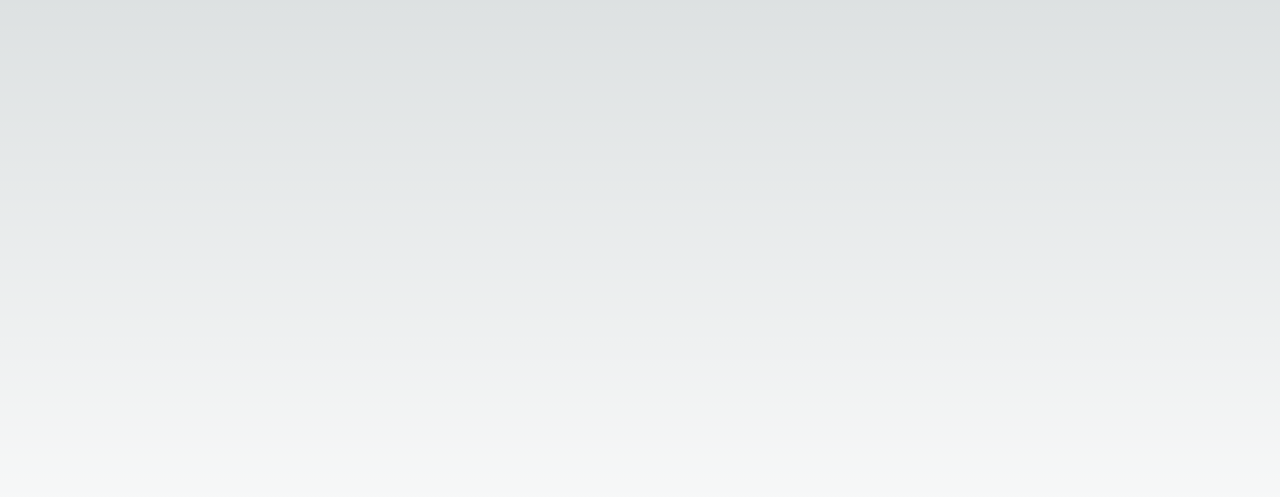
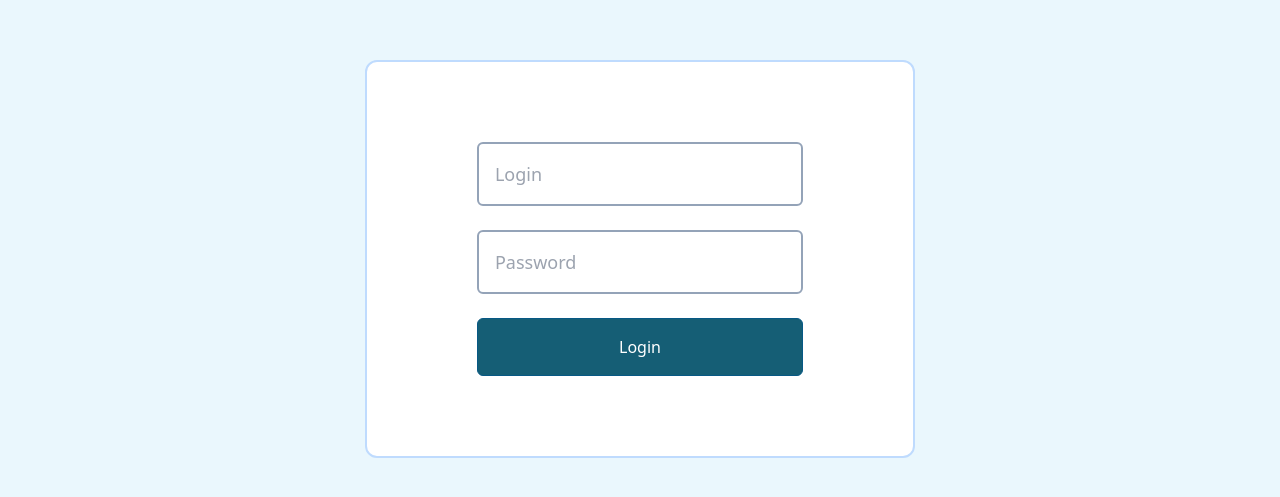
Before and after one commit to Prouzad/admin-panel, a Next.js app: page / in a window 1280 px wide. Shown: the part 141-638 px from the top of the page. Built offline with nearby package versions, Linux system fonts and the light colour scheme.

Commit message:
feat: add login page

```diff
--- a/package.json
+++ b/package.json
@@ -38,9 +38,9 @@
     "@tailwindcss/line-clamp": "^0.4.2",
     "@types/react-slick": "^0.23.10",
     "@types/react-table": "^7.7.14",
-    "autoprefixer": "^10.4.13",
+    "autoprefixer": "^10.4.14",
     "postcss": "^8.4.21",
     "prettier": "2.8.4",
-    "tailwindcss": "^3.2.7"
+    "tailwindcss": "^3.3.1"
   }
 }
--- /dev/null
+++ b/src/components/UI/form/LoginForm/Login.tsx
@@ -0,0 +1,25 @@
+import UserButton from '../button/userButton'
+import UserInput from '../input/userInput'
+import { signIn } from 'next-auth/react'
+
+
+const UserLogin = () => {
+	const handleSubmit = () => {
+		try{
+			const res = signIn()
+		}catch(err){
+			console.log(err)
+		}
+	}
+  return (
+    <div className="w-[550px] p-10 py-20 rounded-xl bg-white border-2 border-blue-200 flex items-center justify-center">
+      <form className="w-[70%] flex flex-col items-center " onSubmit={handleSubmit}>
+        <UserInput type={'text'} placeHolder="Login" />
+        <UserInput type={'password'} placeHolder="Password" />
+        <UserButton text={'Login'} style="w-[100%] text-white " />
+      </form>
+    </div>
+  )
+}
+
+export default UserLogin
--- /dev/null
+++ b/src/components/UI/form/button/userButton.tsx
@@ -0,0 +1,13 @@
+const UserButton = ({ text, style }: { text: string; style?: string }) => {
+  return (
+    <>
+      <button
+        className={`border  border-sky-800 bg-cyan-800 active:bg-cyan-600 p-4 rounded-md ${style}`}
+      >
+        {text}
+      </button>
+    </>
+  )
+}
+
+export default UserButton
--- /dev/null
+++ b/src/components/UI/form/input/userInput.tsx
@@ -0,0 +1,21 @@
+const UserInput = ({
+  type,
+  placeHolder,
+}: {
+  type: string
+  placeHolder?: string
+}) => {
+  return (
+    <div className="mb-6 w-full">
+      <div className="">
+        <input
+          type={type}
+          placeholder={placeHolder}
+          className="border-2 border-slate-400 text-gray-900 text-lg rounded-md focus:ring-blue-500 focus:border-blue-500 block w-full p-4 "
+        />
+      </div>
+    </div>
+  )
+}
+
+export default UserInput
--- /dev/null
+++ b/src/components/templates/login/userLoginPage.tsx
@@ -0,0 +1,11 @@
+import UserLogin from '@/components/UI/form/LoginForm/Login'
+
+const UserLoginPage = () => {
+  return (
+    <div className="w-full h-screen flex flex-col justify-center items-center">
+      <UserLogin />
+    </div>
+  )
+}
+
+export default UserLoginPage
--- /dev/null
+++ b/src/pages/api/auth/[...nextauth].js
@@ -0,0 +1,22 @@
+import CredentialsProvider from 'next-auth/providers/credentials'
+
+export const authOptions: NextAuthOptions = {
+  providers: [
+    CredentialsProvider({
+      name: 'Credentials',
+      credentials: {
+        username: { label: 'Username', type: 'text', placeholder: 'jsmith' },
+        password: { label: 'Password', type: 'password' },
+      },
+      async authorize(credentials, req) {
+        const { username, password } = credentials
+        if (username === 'Abdull' && password === '1234') {
+          return { Name: 'Abdulla' }
+        }
+        // Return null if user data could not be retrieved
+        return null
+      },
+    }),
+  ],
+}
+export default NextAuth(authOptions)
--- a/src/pages/index.tsx
+++ b/src/pages/index.tsx
@@ -1,9 +1,5 @@
 import Head from 'next/head'
-import Image from 'next/image'
-import { Inter } from '@next/font/google'
-import styles from '@/styles/Home.module.css'
-
-const inter = Inter({ subsets: ['latin'] })
+import UserLoginPage from '@/components/templates/login/userLoginPage'
 
 export default function Home() {
   return (
@@ -14,8 +10,8 @@ export default function Home() {
         <meta name="viewport" content="width=device-width, initial-scale=1" />
         <link rel="icon" href="/favicon.ico" />
       </Head>
-      <main className={styles.main}>
-
+      <main className="">
+        <UserLoginPage />
       </main>
     </>
   )
--- a/src/styles/Home.module.css
+++ /dev/null
@@ -1,278 +0,0 @@
-.main {
-  display: flex;
-  flex-direction: column;
-  justify-content: space-between;
-  align-items: center;
-  padding: 6rem;
-  min-height: 100vh;
-}
-
-.description {
-  display: inherit;
-  justify-content: inherit;
-  align-items: inherit;
-  font-size: 0.85rem;
-  max-width: var(--max-width);
-  width: 100%;
-  z-index: 2;
-  font-family: var(--font-mono);
-}
-
-.description a {
-  display: flex;
-  justify-content: center;
-  align-items: center;
-  gap: 0.5rem;
-}
-
-.description p {
-  position: relative;
-  margin: 0;
-  padding: 1rem;
-  background-color: rgba(var(--callout-rgb), 0.5);
-  border: 1px solid rgba(var(--callout-border-rgb), 0.3);
-  border-radius: var(--border-radius);
-}
-
-.code {
-  font-weight: 700;
-  font-family: var(--font-mono);
-}
-
-.grid {
-  display: grid;
-  grid-template-columns: repeat(4, minmax(25%, auto));
-  width: var(--max-width);
-  max-width: 100%;
-}
-
-.card {
-  padding: 1rem 1.2rem;
-  border-radius: var(--border-radius);
-  background: rgba(var(--card-rgb), 0);
-  border: 1px solid rgba(var(--card-border-rgb), 0);
-  transition: background 200ms, border 200ms;
-}
-
-.card span {
-  display: inline-block;
-  transition: transform 200ms;
-}
-
-.card h2 {
-  font-weight: 600;
-  margin-bottom: 0.7rem;
-}
-
-.card p {
-  margin: 0;
-  opacity: 0.6;
-  font-size: 0.9rem;
-  line-height: 1.5;
-  max-width: 30ch;
-}
-
-.center {
-  display: flex;
-  justify-content: center;
-  align-items: center;
-  position: relative;
-  padding: 4rem 0;
-}
-
-.center::before {
-  background: var(--secondary-glow);
-  border-radius: 50%;
-  width: 480px;
-  height: 360px;
-  margin-left: -400px;
-}
-
-.center::after {
-  background: var(--primary-glow);
-  width: 240px;
-  height: 180px;
-  z-index: -1;
-}
-
-.center::before,
-.center::after {
-  content: '';
-  left: 50%;
-  position: absolute;
-  filter: blur(45px);
-  transform: translateZ(0);
-}
-
-.logo,
-.thirteen {
-  position: relative;
-}
-
-.thirteen {
-  display: flex;
-  justify-content: center;
-  align-items: center;
-  width: 75px;
-  height: 75px;
-  padding: 25px 10px;
-  margin-left: 16px;
-  transform: translateZ(0);
-  border-radius: var(--border-radius);
-  overflow: hidden;
-  box-shadow: 0px 2px 8px -1px #0000001a;
-}
-
-.thirteen::before,
-.thirteen::after {
-  content: '';
-  position: absolute;
-  z-index: -1;
-}
-
-/* Conic Gradient Animation */
-.thirteen::before {
-  animation: 6s rotate linear infinite;
-  width: 200%;
-  height: 200%;
-  background: var(--tile-border);
-}
-
-/* Inner Square */
-.thirteen::after {
-  inset: 0;
-  padding: 1px;
-  border-radius: var(--border-radius);
-  background: linear-gradient(
-    to bottom right,
-    rgba(var(--tile-start-rgb), 1),
-    rgba(var(--tile-end-rgb), 1)
-  );
-  background-clip: content-box;
-}
-
-/* Enable hover only on non-touch devices */
-@media (hover: hover) and (pointer: fine) {
-  .card:hover {
-    background: rgba(var(--card-rgb), 0.1);
-    border: 1px solid rgba(var(--card-border-rgb), 0.15);
-  }
-
-  .card:hover span {
-    transform: translateX(4px);
-  }
-}
-
-@media (prefers-reduced-motion) {
-  .thirteen::before {
-    animation: none;
-  }
-
-  .card:hover span {
-    transform: none;
-  }
-}
-
-/* Mobile */
-@media (max-width: 700px) {
-  .content {
-    padding: 4rem;
-  }
-
-  .grid {
-    grid-template-columns: 1fr;
-    margin-bottom: 120px;
-    max-width: 320px;
-    text-align: center;
-  }
-
-  .card {
-    padding: 1rem 2.5rem;
-  }
-
-  .card h2 {
-    margin-bottom: 0.5rem;
-  }
-
-  .center {
-    padding: 8rem 0 6rem;
-  }
-
-  .center::before {
-    transform: none;
-    height: 300px;
-  }
-
-  .description {
-    font-size: 0.8rem;
-  }
-
-  .description a {
-    padding: 1rem;
-  }
-
-  .description p,
-  .description div {
-    display: flex;
-    justify-content: center;
-    position: fixed;
-    width: 100%;
-  }
-
-  .description p {
-    align-items: center;
-    inset: 0 0 auto;
-    padding: 2rem 1rem 1.4rem;
-    border-radius: 0;
-    border: none;
-    border-bottom: 1px solid rgba(var(--callout-border-rgb), 0.25);
-    background: linear-gradient(
-      to bottom,
-      rgba(var(--background-start-rgb), 1),
-      rgba(var(--callout-rgb), 0.5)
-    );
-    background-clip: padding-box;
-    backdrop-filter: blur(24px);
-  }
-
-  .description div {
-    align-items: flex-end;
-    pointer-events: none;
-    inset: auto 0 0;
-    padding: 2rem;
-    height: 200px;
-    background: linear-gradient(
-      to bottom,
-      transparent 0%,
-      rgb(var(--background-end-rgb)) 40%
-    );
-    z-index: 1;
-  }
-}
-
-/* Tablet and Smaller Desktop */
-@media (min-width: 701px) and (max-width: 1120px) {
-  .grid {
-    grid-template-columns: repeat(2, 50%);
-  }
-}
-
-@media (prefers-color-scheme: dark) {
-  .vercelLogo {
-    filter: invert(1);
-  }
-
-  .logo,
-  .thirteen img {
-    filter: invert(1) drop-shadow(0 0 0.3rem #ffffff70);
-  }
-}
-
-@keyframes rotate {
-  from {
-    transform: rotate(360deg);
-  }
-  to {
-    transform: rotate(0deg);
-  }
-}
--- a/src/styles/globals.css
+++ b/src/styles/globals.css
@@ -1,107 +1,12 @@
-:root {
-  --max-width: 1100px;
-  --border-radius: 12px;
-  --font-mono: ui-monospace, Menlo, Monaco, 'Cascadia Mono', 'Segoe UI Mono',
-    'Roboto Mono', 'Oxygen Mono', 'Ubuntu Monospace', 'Source Code Pro',
-    'Fira Mono', 'Droid Sans Mono', 'Courier New', monospace;
-
-  --foreground-rgb: 0, 0, 0;
-  --background-start-rgb: 214, 219, 220;
-  --background-end-rgb: 255, 255, 255;
-
-  --primary-glow: conic-gradient(
-    from 180deg at 50% 50%,
-    #16abff33 0deg,
-    #0885ff33 55deg,
-    #54d6ff33 120deg,
-    #0071ff33 160deg,
-    transparent 360deg
-  );
-  --secondary-glow: radial-gradient(
-    rgba(255, 255, 255, 1),
-    rgba(255, 255, 255, 0)
-  );
-
-  --tile-start-rgb: 239, 245, 249;
-  --tile-end-rgb: 228, 232, 233;
-  --tile-border: conic-gradient(
-    #00000080,
-    #00000040,
-    #00000030,
-    #00000020,
-    #00000010,
-    #00000010,
-    #00000080
-  );
-
-  --callout-rgb: 238, 240, 241;
-  --callout-border-rgb: 172, 175, 176;
-  --card-rgb: 180, 185, 188;
-  --card-border-rgb: 131, 134, 135;
-}
-
-@media (prefers-color-scheme: dark) {
-  :root {
-    --foreground-rgb: 255, 255, 255;
-    --background-start-rgb: 0, 0, 0;
-    --background-end-rgb: 0, 0, 0;
-
-    --primary-glow: radial-gradient(rgba(1, 65, 255, 0.4), rgba(1, 65, 255, 0));
-    --secondary-glow: linear-gradient(
-      to bottom right,
-      rgba(1, 65, 255, 0),
-      rgba(1, 65, 255, 0),
-      rgba(1, 65, 255, 0.3)
-    );
-
-    --tile-start-rgb: 2, 13, 46;
-    --tile-end-rgb: 2, 5, 19;
-    --tile-border: conic-gradient(
-      #ffffff80,
-      #ffffff40,
-      #ffffff30,
-      #ffffff20,
-      #ffffff10,
-      #ffffff10,
-      #ffffff80
-    );
-
-    --callout-rgb: 20, 20, 20;
-    --callout-border-rgb: 108, 108, 108;
-    --card-rgb: 100, 100, 100;
-    --card-border-rgb: 200, 200, 200;
-  }
-}
+@tailwind base;
+@tailwind components;
+@tailwind utilities;
 
 * {
-  box-sizing: border-box;
   padding: 0;
   margin: 0;
 }
 
-html,
 body {
-  max-width: 100vw;
-  overflow-x: hidden;
+  background-color: rgba(153, 216, 245, 0.2);
 }
-
-body {
-  color: rgb(var(--foreground-rgb));
-  background: linear-gradient(
-      to bottom,
-      transparent,
-      rgb(var(--background-end-rgb))
-    )
-    rgb(var(--background-start-rgb));
-}
-
-a {
-  color: inherit;
-  text-decoration: none;
-}
-
-@media (prefers-color-scheme: dark) {
-  html {
-    color-scheme: dark;
-  }
-}
```
Also changed, not shown: 1 other file (tests, documents, lock files or other folders).
